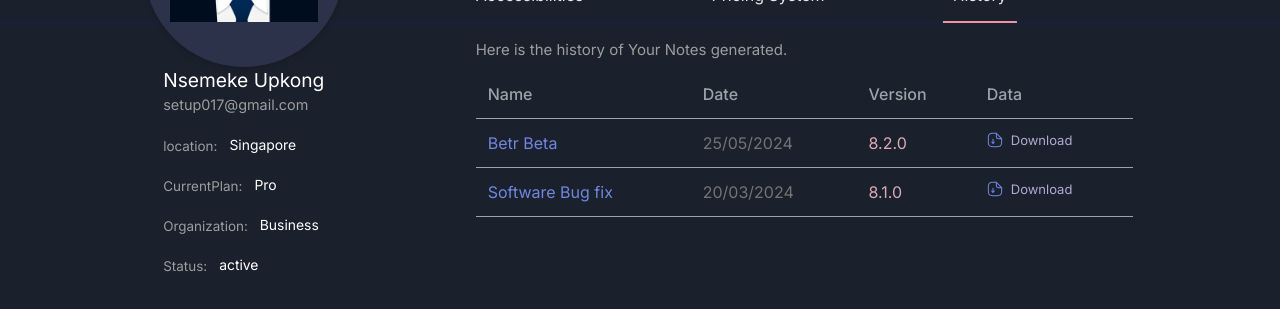
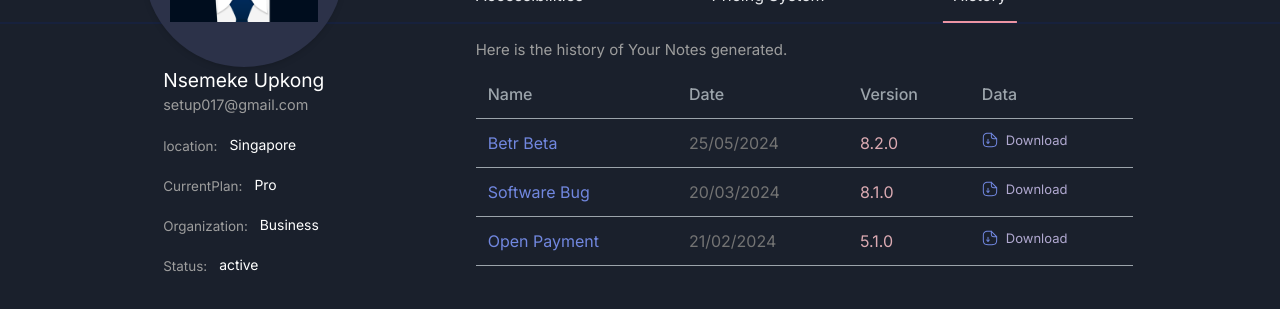
Before and after one commit to AdebayoIbrahim/Betr-dashboard, a Next.js app: page /profile in a window 1280 px wide. Both pictures are taken after a click on the button "History". Shown: the part 291-600 px from the top of the page. Built offline with nearby package versions, Linux system fonts and the light colour scheme.

Commit message:
(feat:core)/sitched_to_array_mapping_userdetails

```diff
--- a/src/components/customerdetails/Histories.jsx
+++ b/src/components/customerdetails/Histories.jsx
@@ -25,26 +25,25 @@ const History = ({ content }) => {
                 <th>Data</th>
               </tr>
             </thead>
+            {histories.map((hist) => {
+              return (
+                <>
                   <tbody>
                     <tr>
-                <td className="text-[#7187df]">Betr Beta</td>
-                <td className="text-[#737373]">25/05/2024</td>
-                <td className="text-[#dbaab2] text-left">8.2.0</td>
-                <td className="flex items-center gap-2 text-[13px] text-[#b1a9d1] hover:underline cursor-pointer">
-                  <Image src={downld} alt="download" />
-                  <p>Download</p>
+                      <td className="text-[#7187df]">{hist.Releasename}</td>
+                      <td className="text-[#737373]">{hist.dateGenerated}</td>
+                      <td className="text-[#dbaab2] text-left">
+                        {hist.noteVersion}
                       </td>
-              </tr>
-              <tr>
-                <td className="text-[#7187df]">Software Bug fix</td>
-                <td className="text-[#737373]">20/03/2024</td>
-                <td className="text-[#dbaab2] text-left">8.1.0</td>
                       <td className="flex items-center gap-2 text-[13px] text-[#b1a9d1] hover:underline cursor-pointer">
                         <Image src={downld} alt="download" />
                         <p>Download</p>
                       </td>
                     </tr>
                   </tbody>
+                </>
+              );
+            })}
           </table>
         </div>
       </div>
--- a/src/data/mockData.js
+++ b/src/data/mockData.js
@@ -28,7 +28,11 @@ const userProfiles = [
         dateGenerated: "20/03/2024",
         noteVersion: "8.1.0",
       },
-      {},
+      {
+        Releasename: "Open Payment",
+        dateGenerated: "21/02/2024",
+        noteVersion: "5.1.0",
+      },
     ],
   },
 ];
```
Lines whose indentation alone changed are shown as unchanged.
